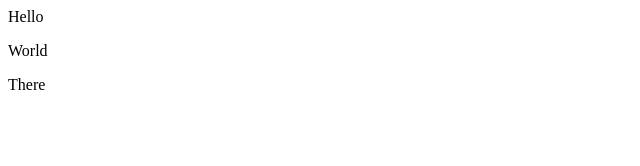
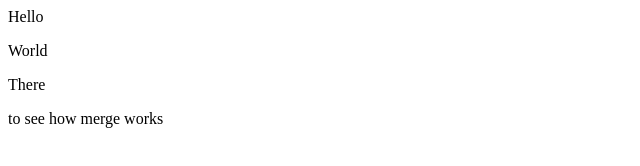
Before and after one commit to lalluramanan/demo-repo, a plain HTML site: page index.html in a window 1280 px wide. Shown: the whole page, without its empty margins (0-640 px from the left). Drawn offline with Linux system fonts and the light colour scheme.

Commit message:
updating to see master

```diff
--- a/index.html
+++ b/index.html
@@ -8,5 +8,6 @@
 <div>Hello</div>
 <p>World</p>
 <p>There</p>
+<p>to see how merge works</p>
 </body>
 </html>
```
